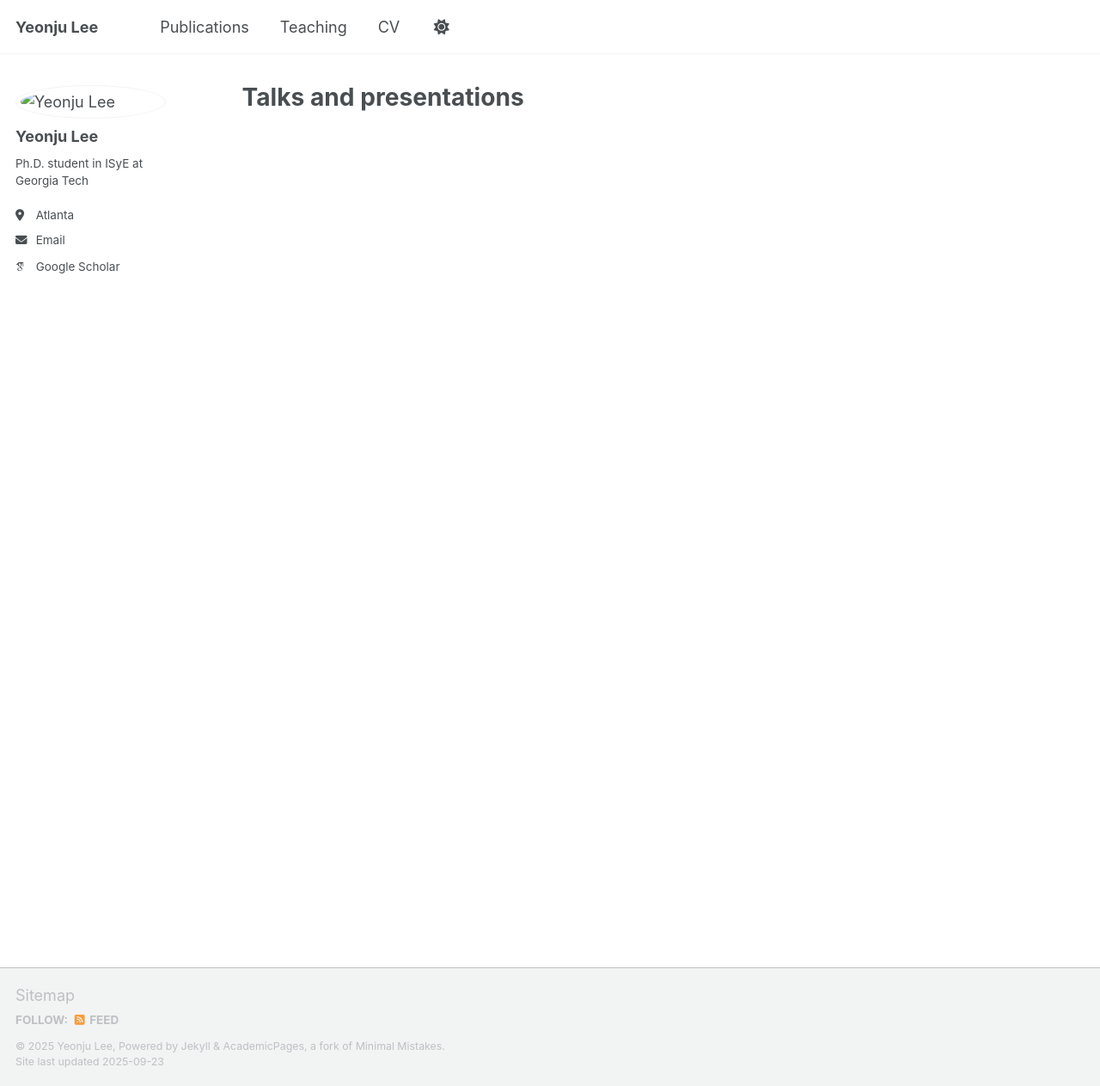
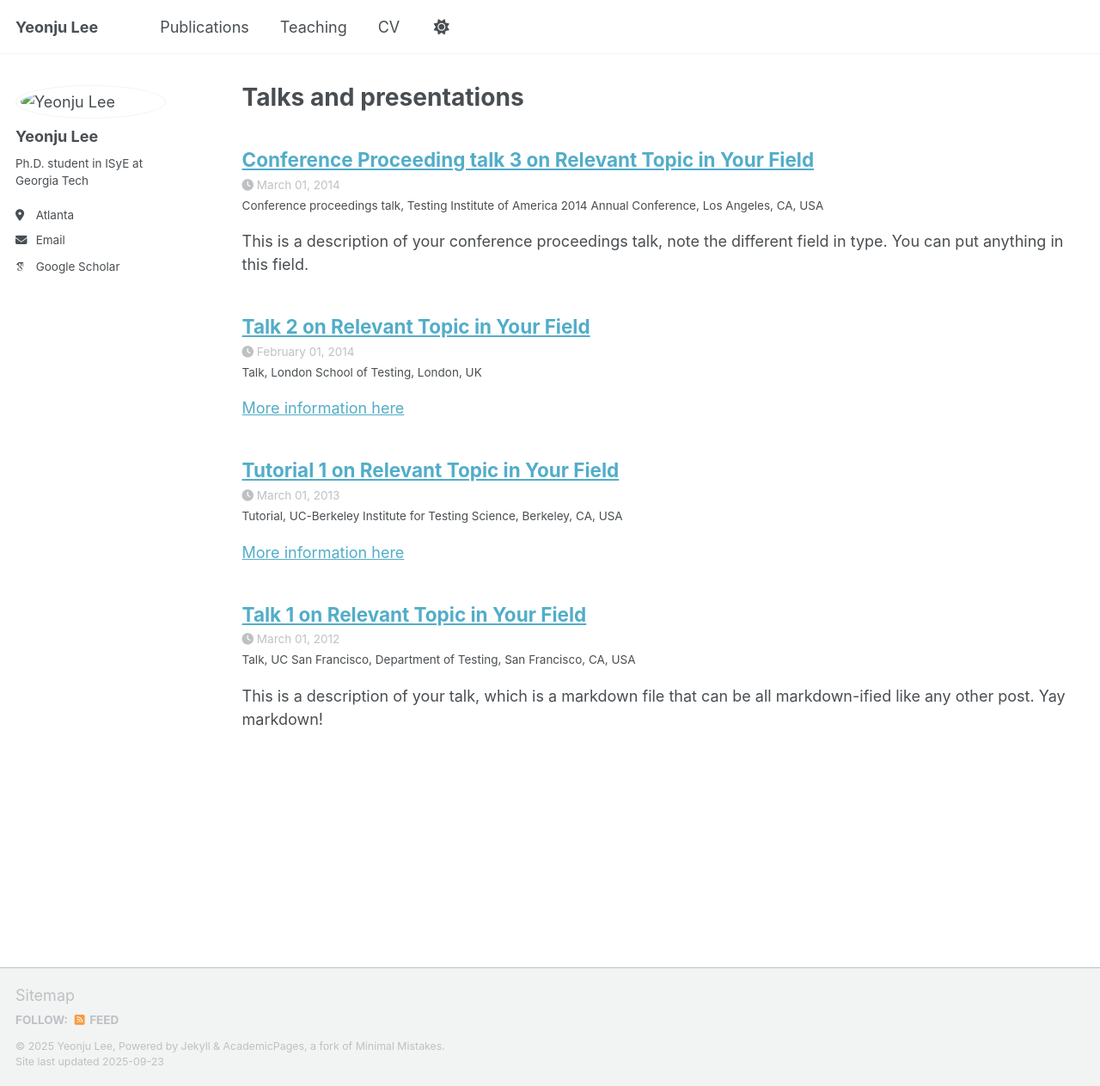
Before and after one commit to ylee845/ylee845.github.io, a Jekyll site: the page built from _pages/talks.html, in a window 1280 px wide and 1263 px high. Shown: the whole window at 86% size. Built offline with Jekyll 4.4.1, drawn with Linux system fonts in a browser that asks for light colours; some web fonts are replaced; a script that is not in the unit is left out; part of the change alters nothing that is shown.

Commit message:
Update _config.yml

```diff
--- a/_config.yml
+++ b/_config.yml
@@ -79,14 +79,15 @@ author:
   youtube          : # Username
   zhihu            : # Username
 
+
 # Publication Category - The following the list of publication categories and their headings
 publication_category:
   books:
     title: 'Books'
   manuscripts:
     title: 'Journal Articles'
-  #conferences:
-  #  title: 'Conference Papers'
+  conferences:
+    title: 'Conference Papers'
 
 # Site Settings
 teaser                   :  # filename of teaser fallback teaser image placed in /images/ for social media previews
@@ -224,9 +225,28 @@ collections:
   publications:
     output: true
     permalink: /:collection/:path/
+  portfolio:
+    output: true
+    permalink: /:collection/:path/
+  talks:
+    output: true
+    permalink: /:collection/:path/
+
 
 # These settings control how pages and collections are included in the site
 defaults:
+  # _posts
+  - scope:
+      path: ""
+      type: posts
+    values:
+      layout: single
+      author_profile: true
+      read_time: true
+      comments: true
+      share: true
+      related: true
+  # _pages
   - scope:
       path: ""
       type: pages
@@ -251,6 +271,24 @@ defaults:
       author_profile: true
       share: true
       comments: true
+  # _portfolio
+  - scope:
+      path: ""
+      type: portfolio
+    values:
+      layout: single
+      author_profile: true
+      share: true
+      comment: true
+  # _talks
+  - scope:
+      path: ""
+      type: talks
+    values:
+      layout: talk
+      author_profile: true
+      share: true
+
 
 # Sass/SCSS
 sass:
```
